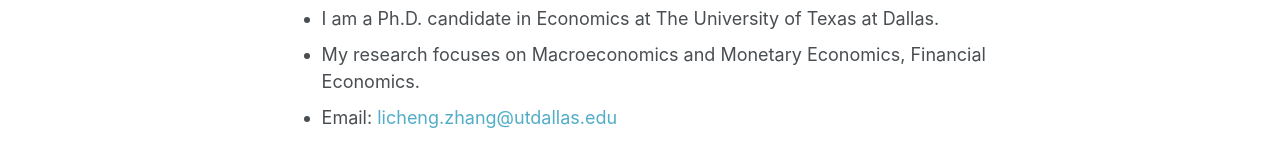
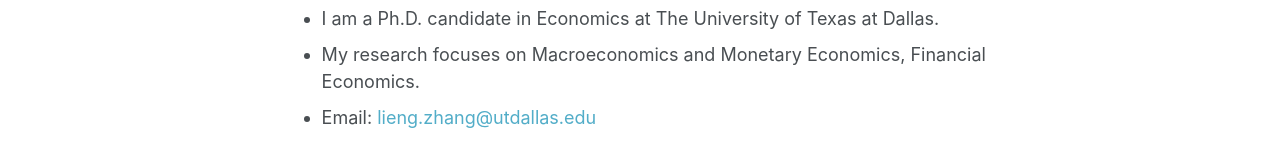
Before and after one commit to lichengzh/lichengzh.github.io, a Jekyll site: the page built from _pages/about.md, in a window 1280 px wide. Shown: the part 540-707 px from the top of the page. Built offline with Jekyll 4.4.1, drawn with Linux system fonts in a browser that asks for light colours.

Commit message:
Update about.md

```diff
--- a/_pages/about.md
+++ b/_pages/about.md
@@ -15,4 +15,4 @@ redirect_from:
 # About Me
 * I am a Ph.D. candidate in Economics at The University of Texas at Dallas.
 * My research focuses on Macroeconomics and Monetary Economics, Financial Economics.
-* Email: [licheng.zhang@utdallas.edu](mailto:licheng.zhang@utdallas.edu)
+* Email: [lieng.zhang@utdallas.edu](mailto:lieng.zhang@utdallas.edu)
```
